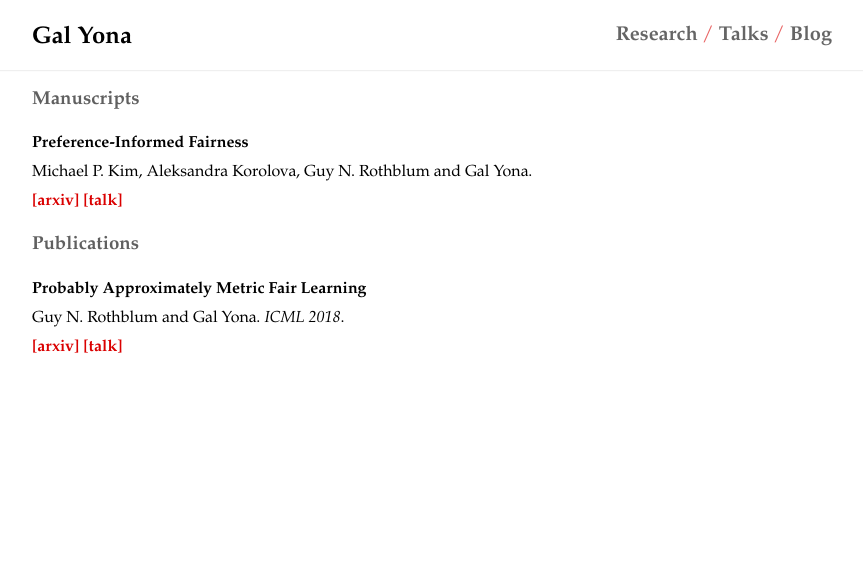
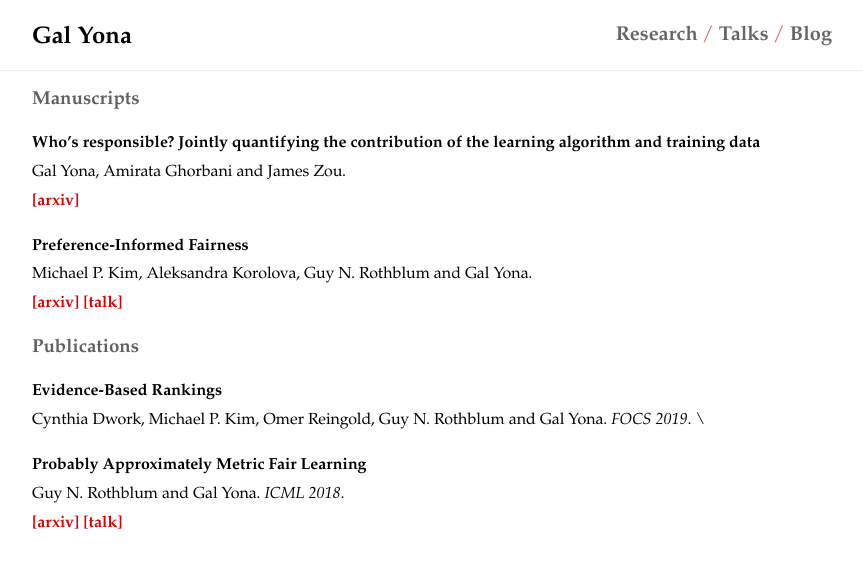
Before and after one commit to galyona/website, a Jekyll site: the page built from research/index.md, in a window 1280 px wide. Shown: the top 568 px of the page, without its empty margins (208-1071 px from the left). Built offline with Jekyll 4.4.1, drawn with Linux system fonts in a browser that asks for light colours.

Commit message:
added publications and updated bio

```diff
--- a/research/index.md
+++ b/research/index.md
@@ -5,6 +5,12 @@ permalink: /research/
 ---
 
 ### Manuscripts
+
+**Who's responsible? Jointly quantifying the contribution of the learning algorithm and training data**
+Gal Yona, Amirata Ghorbani and James Zou. \\
+[[arxiv]](https://arxiv.org/abs/1910.04214){:target="_blank"}
+
+
 **Preference-Informed Fairness**
 Michael P. Kim, Aleksandra Korolova, Guy N. Rothblum and Gal Yona. \\
 [[arxiv]](https://arxiv.org/abs/1904.01793){:target="_blank"}
@@ -13,6 +19,10 @@ Michael P. Kim, Aleksandra Korolova, Guy N. Rothblum and Gal Yona. \\
 
 ### Publications
 
+**Evidence-Based Rankings**
+Cynthia Dwork, Michael P. Kim, Omer Reingold, Guy N. Rothblum and Gal Yona.  *FOCS 2019*.   \\
+
+
 **Probably Approximately Metric Fair Learning**
 Guy N. Rothblum and Gal Yona.  *ICML 2018*.   \\
 [[arxiv]](https://arxiv.org/abs/1803.03242){:target="_blank"} [[talk]](https://vimeo.com/287766217){:target="_blank"}
```
Also changed, not shown: index.md (+1 -0 lines).
